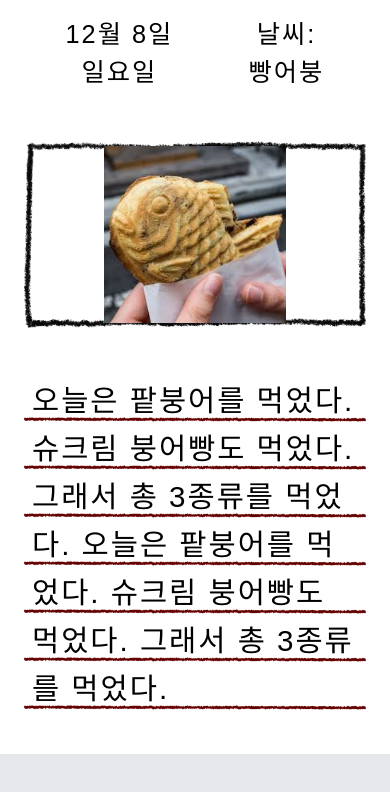
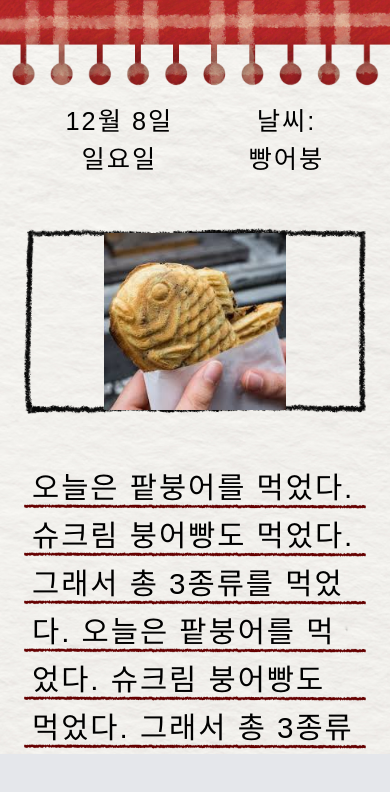
Before and after one commit to fish-crew/fish-bun-frontend, a React (Create React App) app: page /detail/1 in a window 390 px wide. Shown: the top 792 px of the page. Built offline with nearby package versions, Linux system fonts and the light colour scheme; a web font is replaced by a local one.

Commit message:
[design] 모바일 비율 및 상세, 완료 화면 css 변경

```diff
--- a/public/index.html
+++ b/public/index.html
@@ -26,7 +26,7 @@
     box-content
     relative
     w-full
-    md:max-w-[calc(100vh_*_9/19.5)]">
+    md:max-w-[calc(100vh_*_10/19.5)]">
       <div id="root" class="w-full"></div>
     </div>
   </div>
--- a/src/pages/detail/DetailPage.js
+++ b/src/pages/detail/DetailPage.js
@@ -2,11 +2,14 @@ import React, { useEffect, useRef, useState } from "react";
 import { useParams } from "react-router-dom";
 import diaryPhotoBox from "../../assets/diaryphotoBox.png";
 import diaryLine from "../../assets/diaryLine.png";
-import bun from '../../assets/bun.png'
+import paperOnCheckB from "../../assets/paperOnCheckB.jpg";
+import paperOnCheckT from "../../assets/paperOnCheckT.jpg";
+import bun from "../../assets/bun.png";
 
 function DetailsPage() {
   const { id } = useParams(); // 경로에서 id 가져오기
-  const content = "오늘은 팥붕어를 먹었다. 슈크림 붕어빵도 먹었다. 그래서 총 3종류를 먹었다. 오늘은 팥붕어를 먹었다. 슈크림 붕어빵도 먹었다. 그래서 총 3종류를 먹었다.";
+  const content =
+    "오늘은 팥붕어를 먹었다. 슈크림 붕어빵도 먹었다. 그래서 총 3종류를 먹었다. 오늘은 팥붕어를 먹었다. 슈크림 붕어빵도 먹었다. 그래서 총 3종류를 먹었다. 오늘은 팥붕어를 먹었다. 슈크림 붕어빵도 먹었다. 그래서 총 3종류를 먹었다. ";
 
   const textRef = useRef(null); // 텍스트 컨테이너 참조
   const [lineCount, setLineCount] = useState(0); // 텍스트 줄 수 저장
@@ -16,7 +19,9 @@ function DetailsPage() {
     const calculateLineCount = () => {
       if (textRef.current) {
         const containerHeight = textRef.current.offsetHeight; // 텍스트 컨테이너 높이
-        const lineHeight = parseFloat(getComputedStyle(textRef.current).lineHeight); // 한 줄의 높이
+        const lineHeight = parseFloat(
+          getComputedStyle(textRef.current).lineHeight
+        ); // 한 줄의 높이
         setLineCount(Math.ceil(containerHeight / lineHeight)); // 줄 수 계산
       }
     };
@@ -28,8 +33,15 @@ function DetailsPage() {
   }, []);
 
   return (
-    <div className="flex flex-col justify-start h-full">
-      <div className="flex justify-between ml-6 mr-8 my-4 text-sz30 md:text-sz35">
+    <div className="flex flex-col justify-start h-full overflow-y-auto">
+      <div className="w-full h-max">
+        <img src={paperOnCheckT} alt="상단 배너" />
+      </div>
+      <div
+        className="w-full flex flex-col flex-grow bg-cover bg-repeat-y"
+        style={{ backgroundImage: `url(${paperOnCheckB})` }}
+      >
+        <div className="flex justify-between ml-6 mr-8 my-4 text-sz30">
           <div>12월 8일 일요일</div>
           <div>날씨: 빵어붕</div>
         </div>
@@ -61,7 +73,7 @@ function DetailsPage() {
             </p>
 
             {/* 선 이미지 */}
-          <div className="absolute top-14 left-0 w-full h-full pointer-events-none z-0">
+            <div className="absolute top-14 left-0 w-full pointer-events-none z-0">
               {Array.from({ length: lineCount }).map((_, index) => (
                 <img
                   key={index}
@@ -74,7 +86,8 @@ function DetailsPage() {
             </div>
           </div>
         </div>
-    </div >
+      </div>
+    </div>
   );
 }
 
--- a/src/pages/register/success/SuccessPage.js
+++ b/src/pages/register/success/SuccessPage.js
@@ -37,17 +37,17 @@ function SuccessPage() {
         <img src={paperOnCheckT} alt="상단 배너" />
       </div>
       <div
-        className="w-full flex flex-col flex-grow bg-cover pb-3"
+        className="w-full flex flex-col flex-grow bg-cover justify-around"
         style={{ backgroundImage: `url(${paperOnCheckB})` }}
       >
-        <div className="flex justify-center items-center">
+        <div className="flex justify-center items-center h-[9dvh]">
           <img
             src={findMessage}
             alt="findMessage"
-            className="h-[17dvh] pt-9 pb-5 animate__animated animate__tada"
+            className="animate__animated animate__tada h-full w-auto"
           />
         </div>
-        <div className="relative justify-center w-full overflow-hidden mb-5">
+        <div className="relative justify-center w-full overflow-hidden">
           {/* Swiper 슬라이더 */}
           <Swiper
             slidesPerView="auto"
@@ -69,20 +69,22 @@ function SuccessPage() {
                 }}
               >
                 <div className="flex flex-col items-center w-40">
-                  <div className="w-60 h-60 bg-transparent rounded-lg flex items-center justify-center">
+                  <div className="w-52 h-52 bg-transparent rounded-lg flex items-center justify-center">
                     <img
                       src={foundedBun}
                       alt="findMessage"
-                      className="w-60 h-60"
+                      className="w-52 h-52"
                     />
                   </div>
                   {item.name === "미확인 붕어빵" ? (
                     <div
                       className="pt-5 w-72"
                       style={{
-                        visibility: activeIndex === index ? "visible" : "hidden", // 활성 슬라이드만 보이도록 설정
+                        visibility:
+                          activeIndex === index ? "visible" : "hidden", // 활성 슬라이드만 보이도록 설정
                         opacity: activeIndex === index ? 1 : 0, // 부드러운 전환을 위해 투명도 추가
-                        transition: "opacity 0.3s ease-in-out, visibility 0.3s ease-in-out", // 전환 효과
+                        transition:
+                          "opacity 0.3s ease-in-out, visibility 0.3s ease-in-out", // 전환 효과
                       }}
                     >
                       <img
@@ -95,9 +97,11 @@ function SuccessPage() {
                     <div
                       className="pt-5 w-72"
                       style={{
-                        visibility: activeIndex === index ? "visible" : "hidden", // 활성 슬라이드만 보이도록 설정
+                        visibility:
+                          activeIndex === index ? "visible" : "hidden", // 활성 슬라이드만 보이도록 설정
                         opacity: activeIndex === index ? 1 : 0, // 부드러운 전환을 위해 투명도 추가
-                        transition: "opacity 0.3s ease-in-out, visibility 0.3s ease-in-out", // 전환 효과
+                        transition:
+                          "opacity 0.3s ease-in-out, visibility 0.3s ease-in-out", // 전환 효과
                       }}
                     >
                       <img
@@ -128,7 +132,6 @@ function SuccessPage() {
               확인
             </button>
           )}
-
         </div>
       </div>
     </div>
```
Lines whose indentation alone changed are shown as unchanged.
